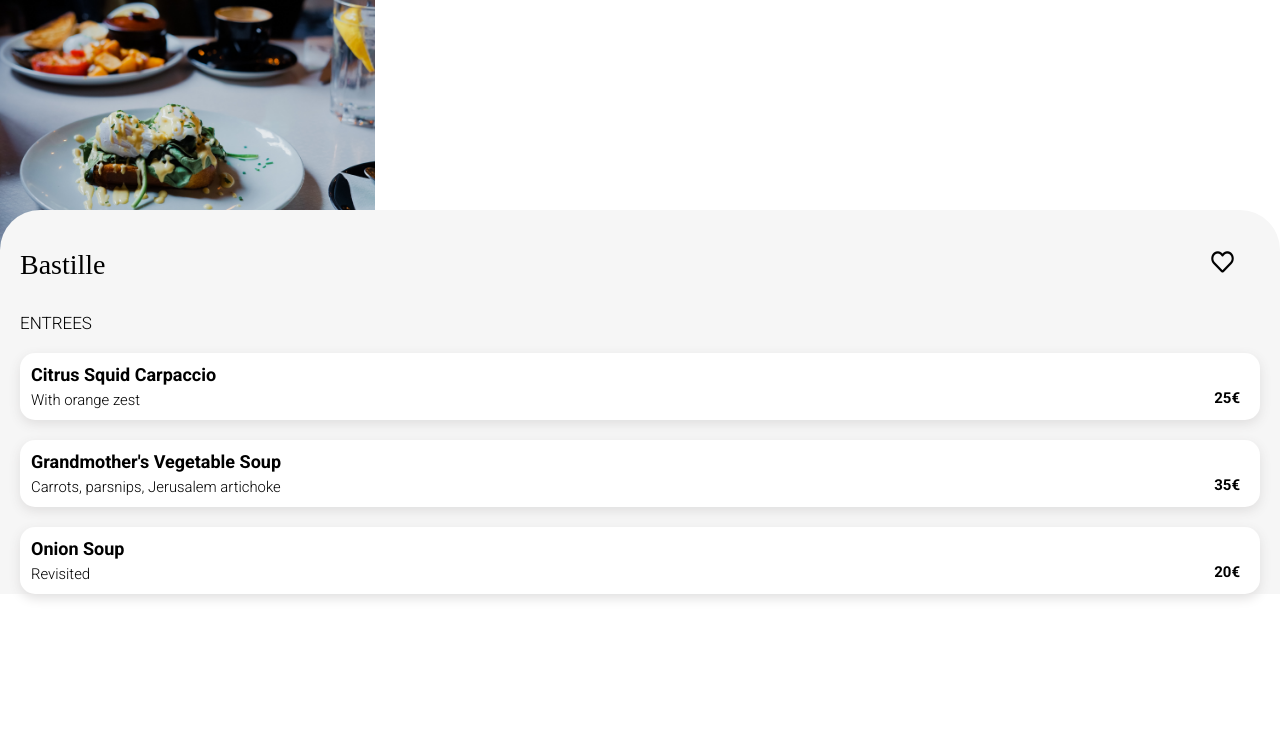
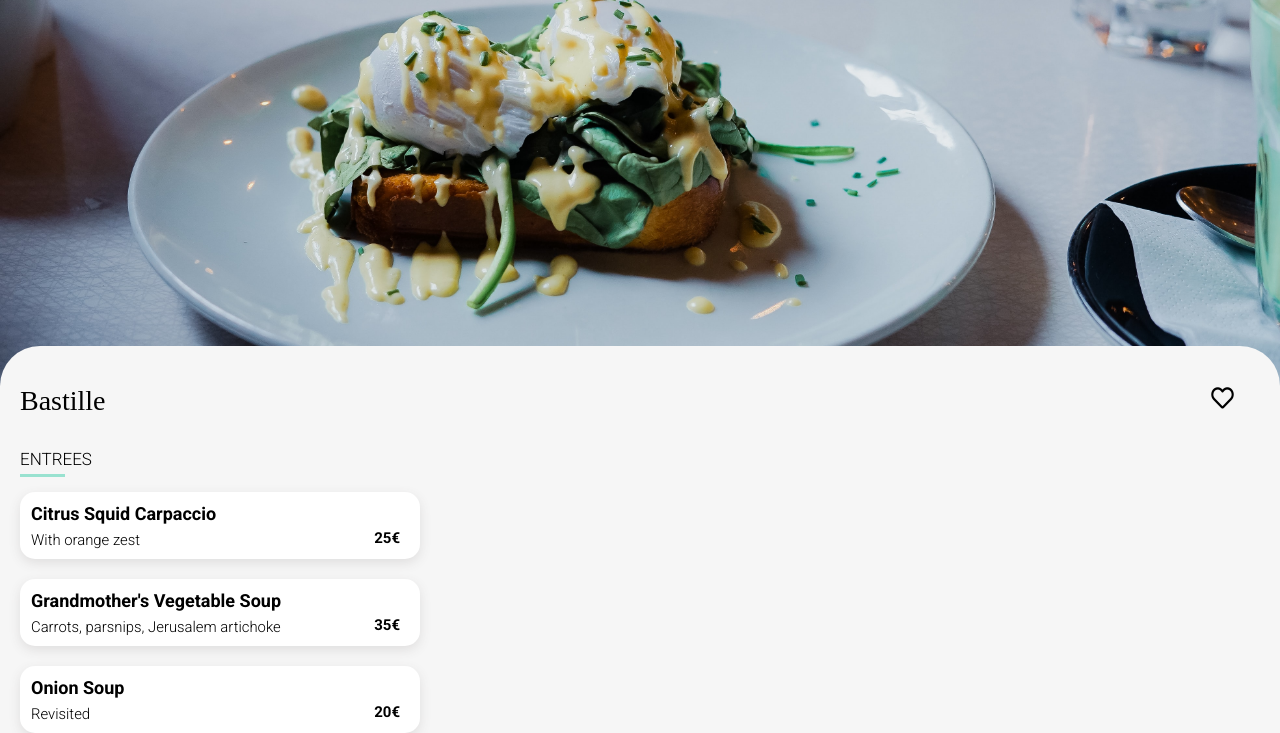
Before and after one commit to juliah90/P3-Ohmyfood, a website: page restaurant1.html in a window 1280 px wide. Shown: the part 74-807 px from the top of the page. Drawn offline with Linux system fonts and the light colour scheme; a web font is replaced by a local one.

Commit message:
font ellipsis and desktop/tablet layout

```diff
--- a/sass/pages/_restaurant.scss
+++ b/sass/pages/_restaurant.scss
@@ -21,11 +21,10 @@ body {
 
 .hero_image {
   position: absolute;
-  max-width: 375px;
 
   .hero_image-one {
     object-fit: cover;
-    width: 100%;
+    width: 100vw;
     height: 280px;
   }
 }
@@ -70,12 +69,14 @@ body {
   .main-heading {
     font-size: 17px;
     font-weight: 300;
+    margin-bottom: 5px;
   }
 
   .main-block {
-    color: $color-tertiary;
-    width: 10px;
-    height: 5px;
+    background-color: $color-tertiary;
+    width: 45px;
+    height: 3px;
+    margin-bottom: 15px;
   }
 }
 
@@ -83,6 +84,7 @@ body {
   display: flex;
   gap: 20px;
   flex-direction: column;
+  max-width: 400px;
 
   .menu_blocks {
     background-color: white;
@@ -112,6 +114,10 @@ body {
 
 .menu_blocks_heading-info {
   padding: 0px 0px 9px 5px;
+  white-space: nowrap;
+  text-overflow: ellipsis;
+  overflow: hidden;
+  padding-right: 23px;
 
   .blocks_heading {
     font-weight: 700;
@@ -170,3 +176,25 @@ body {
     transform: rotate(0deg);
   }
 }
+
+
+@media (min-width:635px) {
+  .hero_image {
+    position: absolute;
+
+    .hero_image-one {
+      object-fit: cover;
+      object-position: 0px -349px;
+      width: 100vw;
+      height: 475px;
+    }
+  }
+
+  .restaurant_menu-one {
+    top: 358px;
+  }
+
+}
+
+
+@media (min-width: 992px) {}
```
Also changed, not shown: css/main.css, 1 other file.
